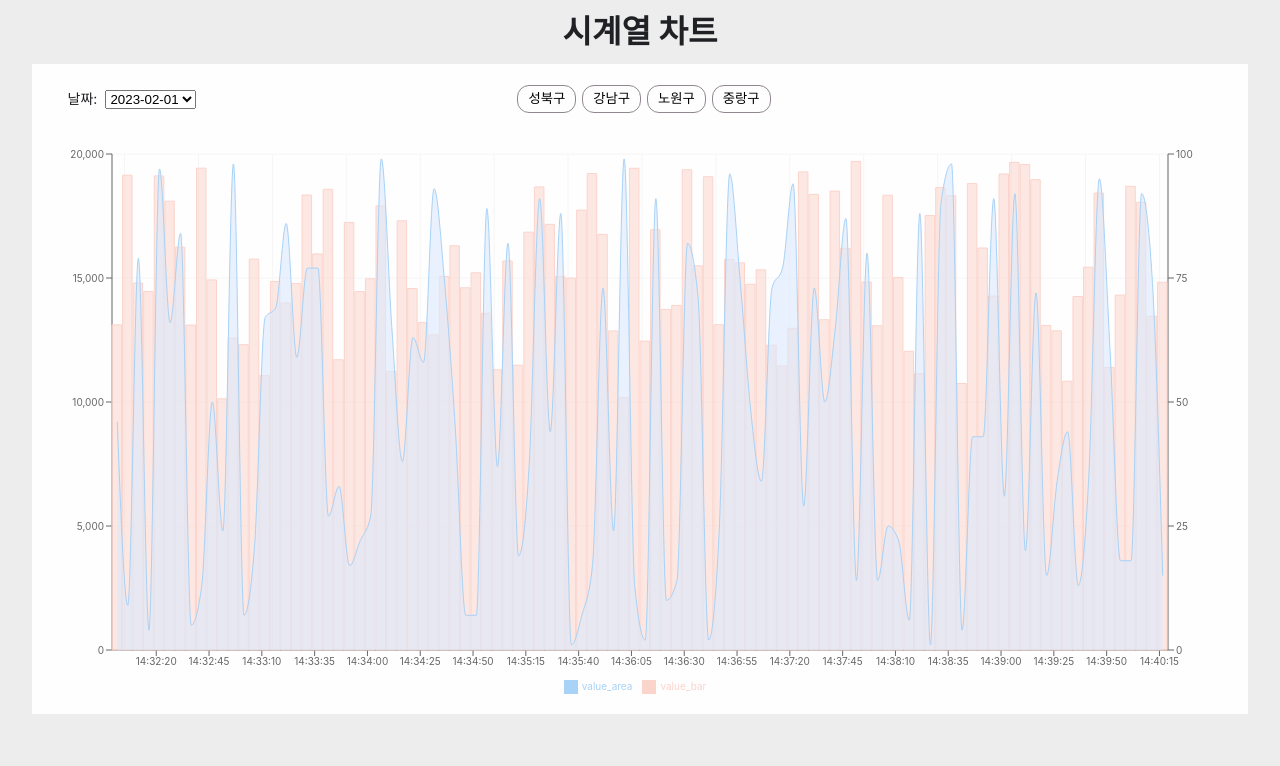
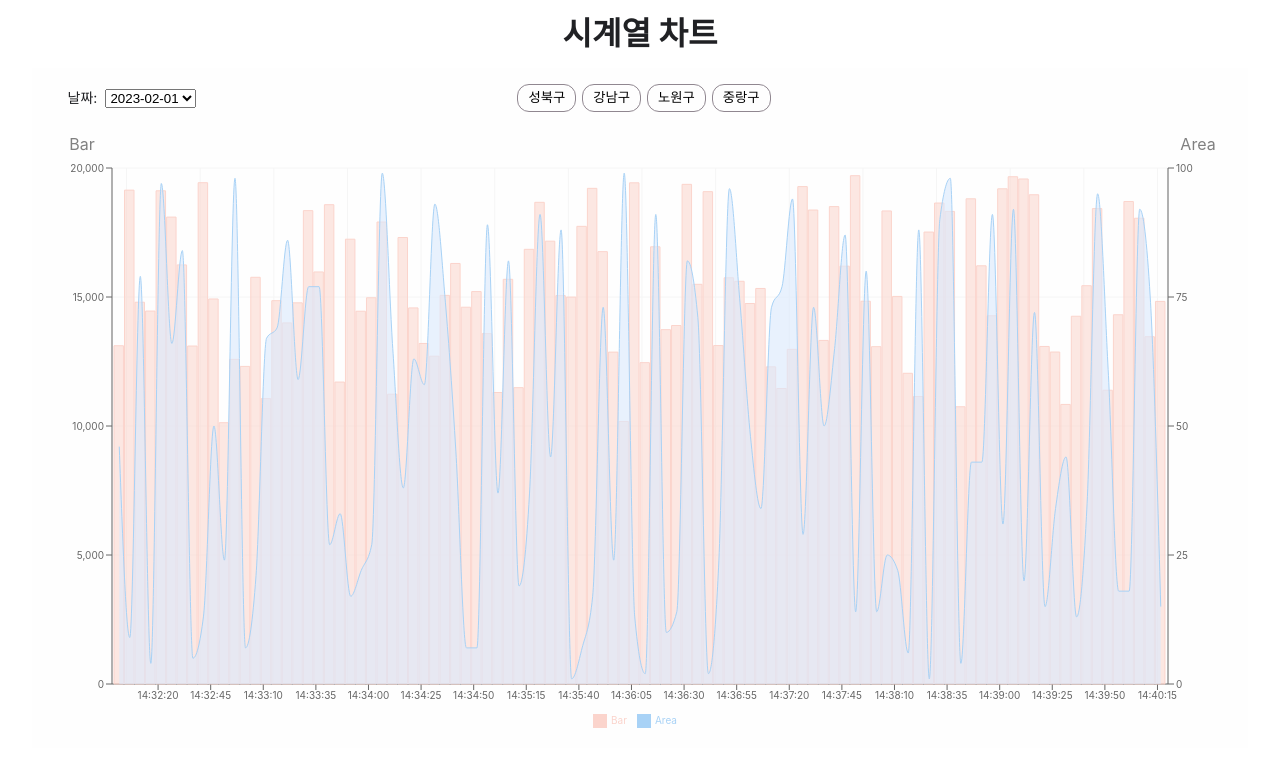
Before and after one commit to Aroma-oh/chart-dashboard, a React (Vite) app: page / in a window 1280 px wide. Shown: the top 766 px of the page. Built offline with nearby package versions, Linux system fonts and the light colour scheme.

Commit message:
design: ui 스타일링 코드 수정

```diff
--- a/src/components/ChartDisplay.tsx
+++ b/src/components/ChartDisplay.tsx
@@ -35,11 +35,9 @@ const ChartDisplay = () => {
       <Filter filterProps={filterProps} />
       <ResponsiveContainer width="100%" height="100%">
         <ComposedChart
-          width={500}
-          height={400}
           data={data[selectedDate]}
           margin={{
-            top: 20,
+            top: 40,
             right: 20,
             bottom: 20,
             left: 20,
@@ -47,15 +45,23 @@ const ChartDisplay = () => {
           onClick={idSelector as CategoricalChartFunc}
         >
           <CartesianGrid stroke="#f5f5f5" />
-          <XAxis dataKey="time" scale="band" className="XAxis" />
+          <XAxis dataKey="time" scale="band" className="XAxis" padding={{ left: 2, right: 2 }} />
           <Tooltip content={<CustomTooltip />} formatter={formatNumber} />
-          <YAxis yAxisId="left" tickFormatter={formatNumber} />
-          <YAxis yAxisId="right" orientation="right" />
+          <YAxis
+            yAxisId="left"
+            tickFormatter={formatNumber}
+            label={{ value: 'Bar', position: 'top', offset: 18, fontSize: '16' }}
+          />
+          <YAxis
+            yAxisId="right"
+            orientation="right"
+            label={{ value: 'Area', position: 'top', offset: 18, fontSize: '16' }}
+          />
           <Legend
             align="center"
             payload={[
-              { value: 'value_area', type: 'square', color: theme.colors.areaStroke },
-              { value: 'value_bar', type: 'square', color: theme.colors.barStroke },
+              { value: 'Bar', type: 'square', color: theme.colors.barStroke },
+              { value: 'Area', type: 'square', color: theme.colors.areaStroke },
             ]}
           />
           <Bar dataKey="value_bar" yAxisId="left" barSize={20} stroke={theme.colors.barStroke}>
@@ -86,7 +92,7 @@ const Box = styled.section`
   background-color: ${({ theme }) => theme.colors.bgBoard};
   font-size: 10px;
 
-  height: 650px;
+  height: 680px;
   max-width: 95vw;
 
   display: flex;
--- a/src/components/Dashboard.tsx
+++ b/src/components/Dashboard.tsx
@@ -4,9 +4,7 @@ import ChartDisplay from './ChartDisplay';
 const Dashboard = () => {
   return (
     <Box>
-      <div className="title-box">
-        <h1>시계열 차트</h1>
-      </div>
+      <h1>시계열 차트</h1>
       <div className="panel">
         <ChartDisplay />
       </div>
@@ -22,19 +20,11 @@ const Box = styled.main`
   flex-direction: column;
   align-items: center;
 
-  .title-box {
-    display: flex;
-    flex-direction: column;
-    justify-content: center;
-    align-items: center;
-    padding: 16px;
-    gap: 12px;
-  }
   h1 {
     font-size: 32px;
     font-weight: 700;
+    padding: 18px 0;
   }
 
-  background-color: ${({ theme }) => theme.colors.bgMain};
   color: ${({ theme }) => theme.colors.fontPrimary};
 `;
--- a/src/components/Filter.tsx
+++ b/src/components/Filter.tsx
@@ -45,7 +45,7 @@ export default Filter;
 
 const Box = styled.div`
   width: 100%;
-  height: 70px;
+  height: 60px;
 
   display: flex;
   justify-content: center;
@@ -56,7 +56,7 @@ const DateFilter = styled.div`
   display: flex;
   align-items: center;
   justify-content: center;
-  height: 70px;
+  height: 60px;
   width: 15vw;
   min-width: 200px;
   margin: auto;
```
